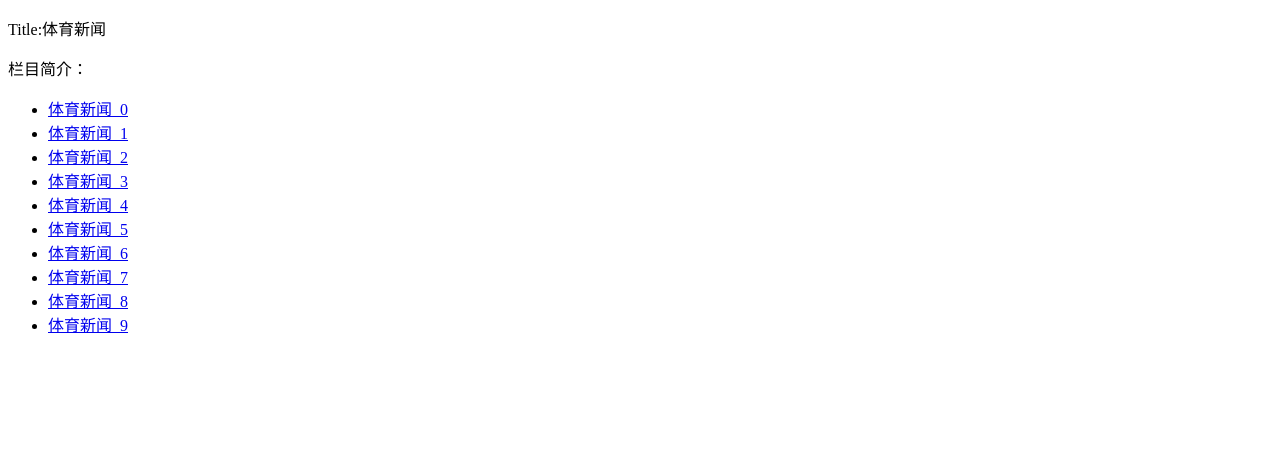
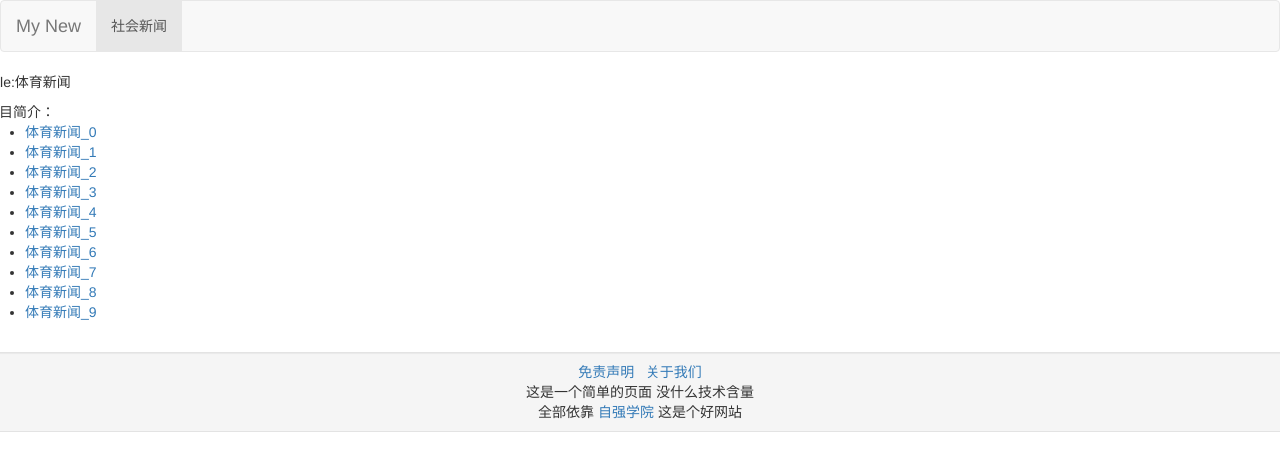
Before and after one commit to MrLalala/Django-Minicms, a Django app: page /column/sports/ in a window 1280 px wide. Shown: the top 471 px of the page. Run offline with Django 3.2, Linux system fonts and the light colour scheme; data comes from the database, SQL or seed files in the repository; both versions use the stored data as it was after the commit; parts of the project's set-up code (start-up, migrations or seed data) failed here and were passed over; some libraries are stand-ins or nearby versions.

Commit message:
配置了静态的Bootstrap文件。添加了导航栏。使用了上下文处理器。

```diff
--- a/minicms/settings.py
+++ b/minicms/settings.py
@@ -66,6 +66,7 @@ TEMPLATES = [
                 'django.template.context_processors.request',
                 'django.contrib.auth.context_processors.auth',
                 'django.contrib.messages.context_processors.messages',
+                'news.nav_processor.nav_column',
             ],
         },
     },
--- a/news/admin.py
+++ b/news/admin.py
@@ -6,7 +6,7 @@ from .models import Article, Column
 
 
 class ColumnAdmin(admin.ModelAdmin):
-    list_display = ('name', 'slug', 'intro')
+    list_display = ('name', 'slug', 'intro', 'nav_display', 'home_display')
 
 
 class ArticleAdmin(admin.ModelAdmin):
--- a/news/models.py
+++ b/news/models.py
@@ -13,6 +13,9 @@ class Column(models.Model):
     name = models.CharField('栏目名称', max_length=256)
     slug = models.CharField('栏目网址', max_length=256, db_index=True)
     intro = models.TextField('栏目简介', default='')
+
+    nav_display = models.BooleanField('Navigation', default=False)
+    home_display = models.BooleanField('MainShow', default=False)
 
     def __str__(self):
         return self.name
--- /dev/null
+++ b/news/nav_processor.py
@@ -0,0 +1,7 @@
+from .models import Column
+
+nav_display_columns = Column.objects.filter(nav_display=True)
+
+
+def nav_column(request):
+    return {'nav_display_columns': nav_display_columns}
--- a/news/views.py
+++ b/news/views.py
@@ -2,15 +2,22 @@
 from __future__ import unicode_literals
 
 from django.shortcuts import render
-from django.http import HttpResponse
+# from django.http import HttpResponse
 from models import Article, Column
 from django.shortcuts import redirect
 
 
 def index(request):
+    # *-----自定义显示内容
     # return HttpResponse(u'Welcome to my Index!')
-    columns = Column.objects.all()
-    return render(request, 'news/index.html', {'columns': columns})
+    # *-----显示所有栏目
+    # columns = Column.objects.all()
+    # 使用自定义显示模式
+    home_display_columns = Column.objects.filter(home_display=True)
+    nav_display_columns = Column.objects.filter(nav_display=True)
+    return render(request, 'news/index.html',
+                  {'home_display_columns': home_display_columns,
+                   'nav_display_columns': nav_display_columns})
 
 
 def column_detail(request, column_slug):
@@ -22,8 +29,12 @@ def column_detail(request, column_slug):
 def article_detail(request, pk, article_slug):
     # return HttpResponse('article slug ' + article_slug)
     article = Article.objects.get(pk=pk)
+    # 当收藏夹内url和已经修改后的url不匹配，该怎么办？
+    # 应当注意：不管slug怎么改，pk是固定的。所以可以通过这个特点，在slug（url）更改后
+    # 使用redirect的方式进行重新匹配
     if article_slug != article.slug:
         # 在传递一个Model object时，会自动调用 object的get_absolute_url获取网址
+        # 通过redirect，将连接再一次通过view进行匹配，然后返回render
         return redirect(article, permanent=True)
     return render(request, 'news/article.html', {"article": article})
 # Create your views here.
--- a/templates/base_bootstrap.html
+++ b/templates/base_bootstrap.html
@@ -1,18 +1,61 @@
 <!DOCTYPE html>
+{% load staticfiles %}
 <html lang="en">
 <head>
     <meta charset="UTF-8">
     <title>{% block title %}欢迎光临{% endblock %}</title>
-    <link rel="stylesheet" href="https://cdn.bootcss.com/bootstrap/3.3.7/css/bootstrap.min.css" integrity="sha384-BVYiiSIFeK1dGmJRAkycuHAHRg32OmUcww7on3RYdg4Va+PmSTsz/K68vbdEjh4u" crossorigin="anonymous">
+{#    使用本地Bootstrap#}
+{#    注意顺序：css第一，jquery第二，bootstrap.js第三，最后两个应该放在最后。#}
+    <link rel="stylesheet" href="{% static 'bootstrap/css/bootstrap.min.css' %}">
+    <script type="text/css">
+        body {
+            padding-top: 60px;
+        }
+    </script>
     {% block css %}
     {% endblock %}
     {% block js %}
     {% endblock %}
 </head>
 <body>
-{% block content %}
-<h1 align="center">this is a Header</h1><br>
-{% endblock %}
+    <nav class="navbar navbar-default" role="navigation">
+	<div class="container-fluid">
+	<div class="navbar-header">
+		<a class="navbar-brand" href="">My New</a>
+	</div>
+	<div>
+		<ul class="nav navbar-nav">
+			{% for column in nav_display_columns %}
+			    <li class="active"><a href="{{ column.get_absolute_url }}">{{ column.name }}</a></li>
+			{% endfor %}
+		</ul>
+	</div>
+	</div>
+</nav>
+    <div class="row clearfix">
+        <div>
+            {% block content %}
+                <h1>Gan News Site</h1>
+            {% endblock %}
+        </div>
+    </div>
+    <div class="row clearfix" style="padding-top: 20px;">
+        <div>
+            <div class="well well-sm">
+                <div style="text-align:center">
+                    <a href="">免责声明</a> &nbsp;
+                    <a href="">关于我们</a>
+                </div>
+                <div align="center">
+                    这是一个简单的页面
+                    没什么技术含量 <br>
+                    全部依靠 <a href="https://code.ziqiangxuetang.com/django/">自强学院</a>
+                    这是个好网站
+                </div>
+            </div>
+        </div>
+    </div>
 </body>
-<script src="https://cdn.bootcss.com/bootstrap/3.3.7/js/bootstrap.min.js" integrity="sha384-Tc5IQib027qvyjSMfHjOMaLkfuWVxZxUPnCJA7l2mCWNIpG9mGCD8wGNIcPD7Txa" crossorigin="anonymous"></script>
+<script src="{% static 'bootstrap/js/jquery-3.1.1.min.js'%}"></script>
+<script src="{% static 'bootstrap/js/bootstrap.min.js' %}"></script>
 </html>
--- a/templates/news/article.html
+++ b/templates/news/article.html
@@ -1,4 +1,4 @@
-{% extends 'base.html'%}
+{% extends 'base_bootstrap.html'%}
 
 {% block title %}
     {{ article.title }}
--- a/templates/news/column.html
+++ b/templates/news/column.html
@@ -1,4 +1,4 @@
-{% extends 'base.html' %}
+{% extends 'base_bootstrap.html' %}
 {% block title %}
     {{ column.title }}
 {% endblock %}
```
Also changed, not shown: templates/news/index.html (+5 -5 lines), db.sqlite3, news/migrations/0004_auto_20171204_2052.py (added).
